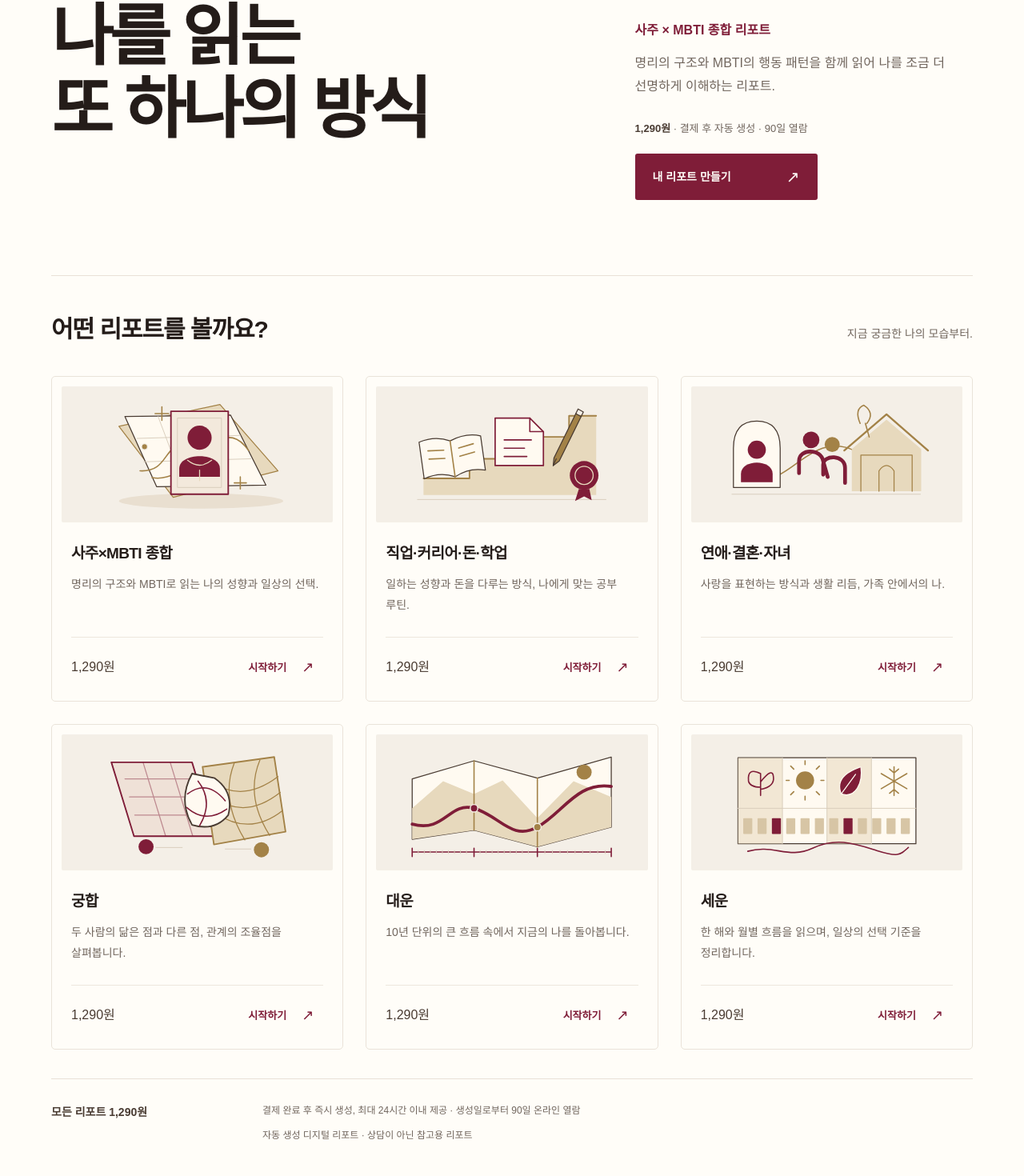
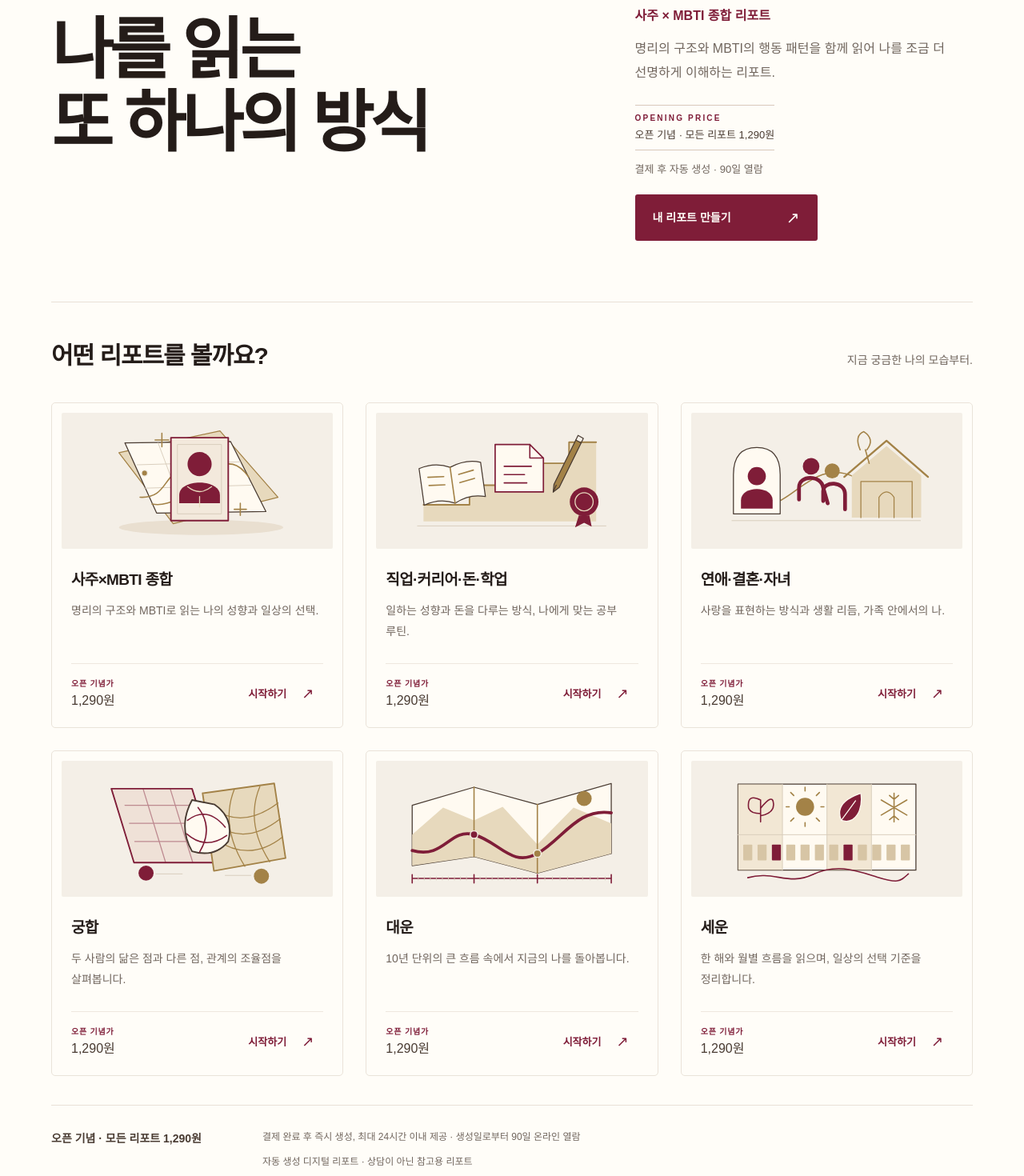
Before and after one commit to Deokjjang/gyeol-report, a Next.js app: page / in a window 1280 px wide. Shown: the part 259-1729 px from the top of the page at 80% size. Built offline with nearby package versions, Linux system fonts and the light colour scheme.

Commit message:
feat: label launch opening price

```diff
--- a/src/app/page.tsx
+++ b/src/app/page.tsx
@@ -29,8 +29,16 @@
               </p>
             </div>
             <div className={styles.action}>
+              <div className="mb-3 inline-flex max-w-full flex-col gap-1 border-y border-[#d8c8bb] py-2">
+                <span className="text-[10px] font-semibold tracking-[0.22em] text-[#7f1d38]">
+                  OPENING PRICE
+                </span>
+                <span className="text-[13px] font-medium text-[#493b32]">
+                  오픈 기념 · 모든 리포트 1,290원
+                </span>
+              </div>
               <p className={styles.meta}>
-                <strong>1,290원</strong> · 결제 후 자동 생성 · 90일 열람
+                결제 후 자동 생성 · 90일 열람
               </p>
               <Link
                 href="/report/new?product=saju-mbti-full"
@@ -50,7 +58,7 @@
             <ProductGrid products={GYEOL_HOME_PRODUCT_GRID} presentation="editorial" />
           </HomeReveal>
           <aside className={styles.notice} aria-label="공통 상품 안내">
-            <p className={styles.noticeTitle}>모든 리포트 1,290원</p>
+            <p className={styles.noticeTitle}>오픈 기념 · 모든 리포트 1,290원</p>
             <p>결제 완료 후 즉시 생성, 최대 24시간 이내 제공 · 생성일로부터 90일 온라인 열람</p>
             <p className={styles.noticeNote}>자동 생성 디지털 리포트 · 상담이 아닌 참고용 리포트</p>
           </aside>
--- a/src/components/product/ProductTile.tsx
+++ b/src/components/product/ProductTile.tsx
@@ -77,7 +77,12 @@
             <h3>{product.nameKo.replace(/ 리포트$/u, "")}</h3>
             <p className={styles.description}>{editorialDescriptions[product.visualKey] ?? product.summaryKo}</p>
             <div className={styles.purchase}>
-              <p className={styles.price}>{product.priceLabelKo}</p>
+              <div className="flex min-w-0 flex-col gap-0.5">
+                <span className="text-[10px] font-semibold tracking-[0.08em] text-[#7f1d38]">
+                  오픈 기념가
+                </span>
+                <p className={styles.price}>{product.priceLabelKo}</p>
+              </div>
               <Link href={product.href} className={styles.cta} aria-label={`${product.nameKo} 시작하기`}>
                 시작하기 <span aria-hidden="true">↗</span>
               </Link>
```
